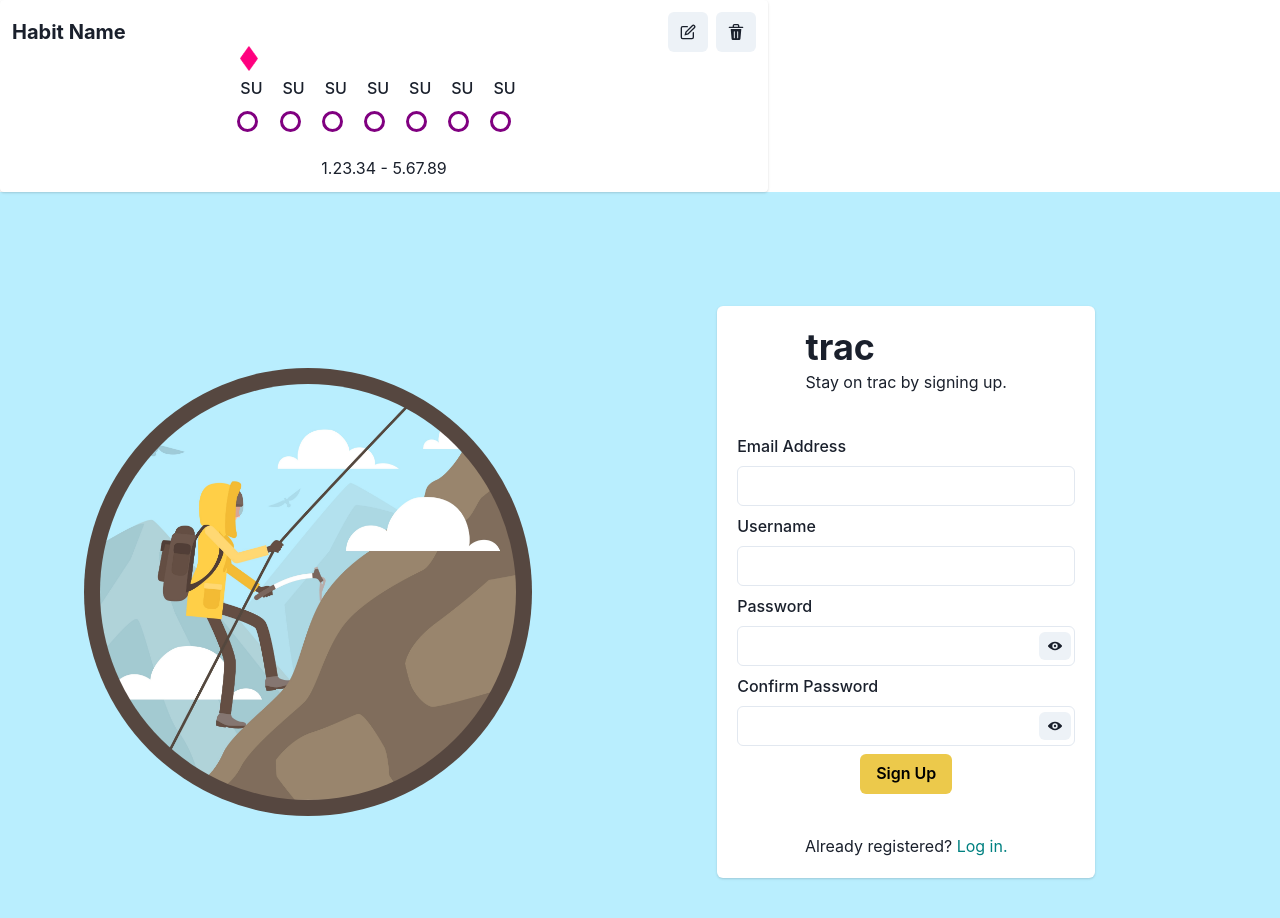
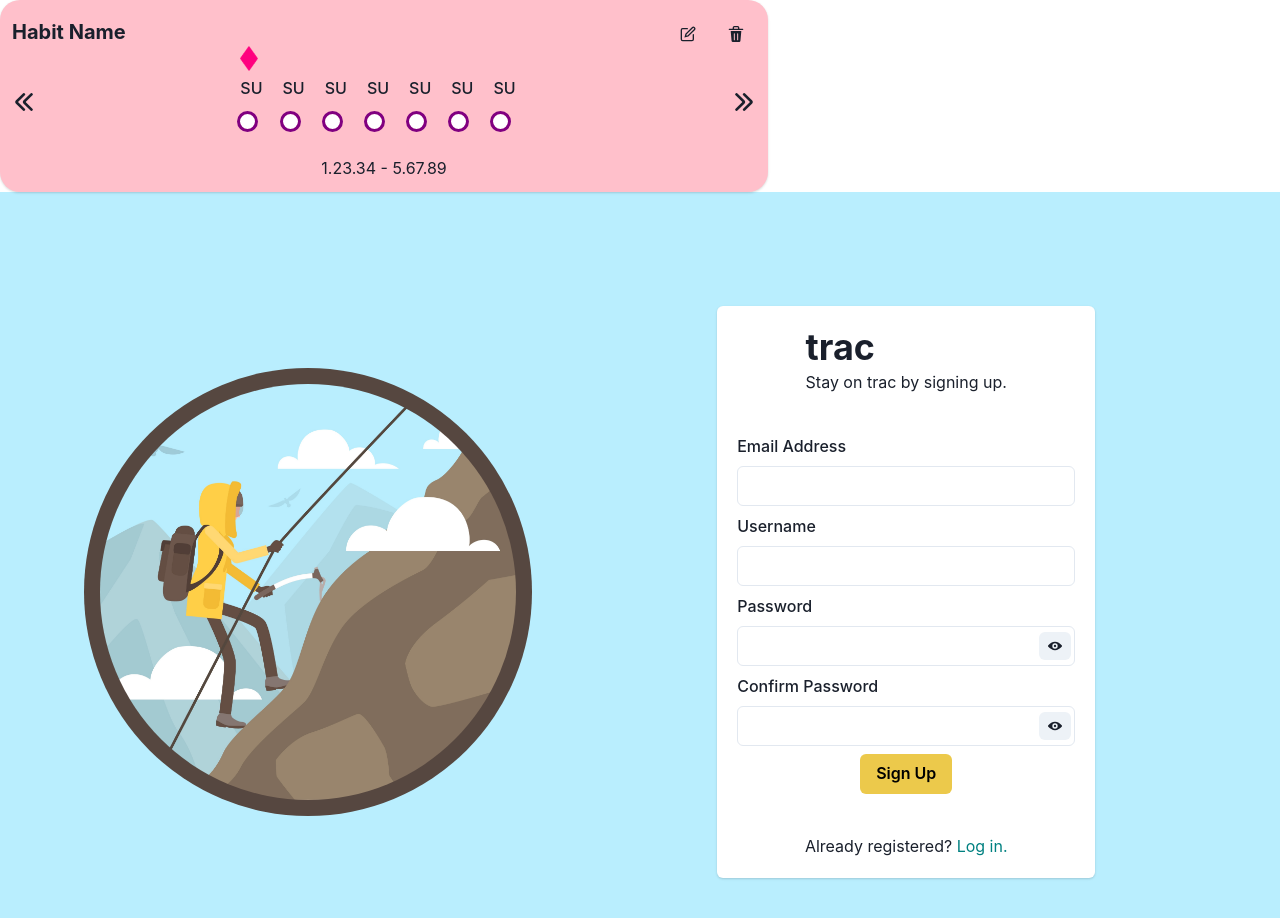
Before and after one commit to dyazdani/trac, a React (Vite) app: page / in a window 1280 px wide. Shown: the top 918 px of the page. Built offline with nearby package versions, Linux system fonts and the light colour scheme.

Commit message:
Add styling and side scroll buttons

```diff
--- a/src/client/components/Habit.tsx
+++ b/src/client/components/Habit.tsx
@@ -14,7 +14,11 @@ import {
 
 import {
     EditIcon,
-    DeleteIcon
+    DeleteIcon,
+    ChevronLeftIcon,
+    ChevronRightIcon,
+    ArrowLeftIcon,
+    ArrowRightIcon
 } from "@chakra-ui/icons";
 
 type HabitProps = {};
@@ -25,7 +29,28 @@ const Habit = (props: HabitProps) => {
       <Card
         size={"sm"}
         maxW={"3xl"}
+        bg={"pink"}
+        sx={{ borderRadius: "20px"}}
       >
+        <IconButton
+            aria-label="habit-navigate-left"
+            icon={<ArrowLeftIcon />}
+            pos="absolute"
+            top="40%"
+            left="0"
+            size="lg"
+            variant="unstyled"
+        />
+        <IconButton
+            aria-label="habit-navigate-right"
+            icon={<ArrowRightIcon />}
+            pos="absolute"
+            top="40%"
+            right="0"
+            size="lg"
+            variant="unstyled"
+            colorScheme="teal"
+        />
         <CardHeader>
           <HStack justify={"end"}>
             <Heading
@@ -34,12 +59,16 @@ const Habit = (props: HabitProps) => {
             >
               Habit Name
             </Heading>
-            <IconButton aria-label="edit-habit-button">
-              <EditIcon />
-            </IconButton>
-            <IconButton aria-label="delete-habit-button">
-              <DeleteIcon />
-            </IconButton>
+            <IconButton
+                aria-label="edit-habit-button"
+                icon={<EditIcon />}
+                variant="unstyled"
+            />
+            <IconButton
+                aria-label="delete-habit-button"
+                icon={<DeleteIcon />}
+                variant="unstyled"
+            />
           </HStack>
         </CardHeader>
         <Flex
```
